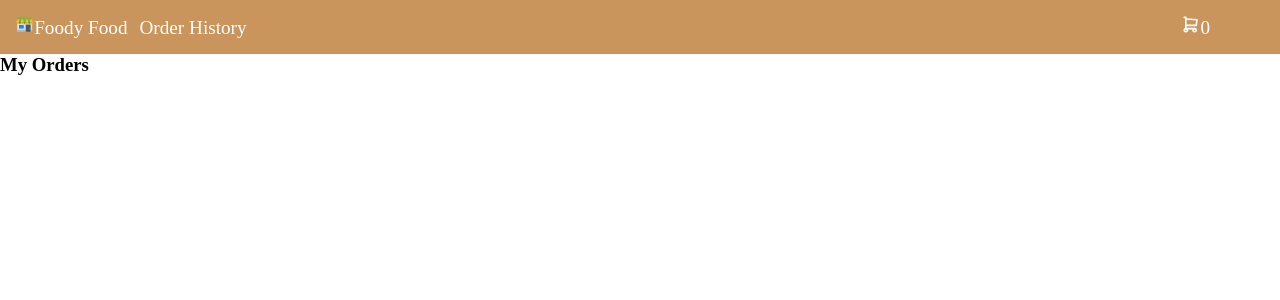
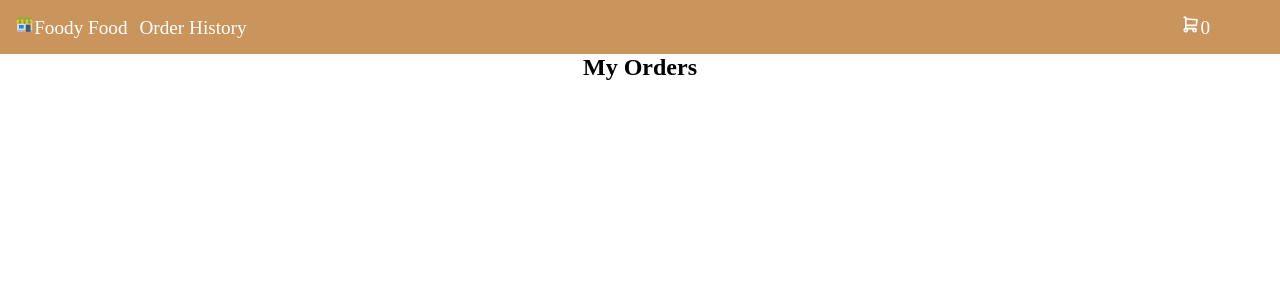
Before and after one commit to abhayrai8299/Cart_Item, a React (Create React App) app: page /orderpage in a window 1280 px wide. Shown: the top 300 px of the page. Built offline with nearby package versions, Linux system fonts and the light colour scheme.

Commit message:
Order_Sorting

```diff
--- a/src/App.css
+++ b/src/App.css
@@ -319,13 +319,11 @@
 .grand-total{
   font-size:1.8rem;
 }
-.order-details
+.order_heading
 {
-  position:relative;
-  top: 10px;
+ font-size: 1.5rem;
+ text-align: center;
 }
-
-
 
 @keyframes App-logo-spin {
   from {
--- a/src/components/ProductPrice.js
+++ b/src/components/ProductPrice.js
@@ -6,7 +6,7 @@ import "react-toastify/dist/ReactToastify.css";
 import { useDispatch, useSelector } from "react-redux";
 import { ADD_TO_ORDER } from "../redux/actions/action";
 
-const ProductPrice = ({ data, quantity ,prices,setPrice}) => {
+const ProductPrice = ({ data, quantity}) => {
   const [totalprice, setTotalprice] = useState(0);
   const [loading, setLoading] = useState(false);
   const [disable, setDisable] = useState(false);
@@ -37,11 +37,6 @@ const ProductPrice = ({ data, quantity ,prices,setPrice}) => {
   useEffect(() => {
     totalAmount();
   }, [quantity]);
-
-  setPrice(totalprice)
-
-
-  console.log(prices);
   return (
     <>
     <div>
--- a/src/components/orderPage.js
+++ b/src/components/orderPage.js
@@ -3,10 +3,16 @@ import { useSelector } from "react-redux";
 
 const OrderPage = () => {
   const data = useSelector((state) => state.cartreducer.orderHistory);
+  const sortType=useSelector((state)=>state.cartreducer.sort)
+  console.log(sortType);
+  const sortedData=data.sort((a,b)=>{
+    const reversed=(sortType==='desc')?-1:1;
+    return reversed*a.orderDate.localeCompare(b.orderDate);
+  });
   return (
     <div>
-      <h3>My Orders</h3>
-      {data.map((item) => {
+      <h3 className="order_heading">My Orders</h3>
+      {sortedData.map((item) => {
         let flag = false;
         return Object.keys(item).map((it) => {
           if (typeof item[it] === "object") {
--- a/src/redux/reducers/reducer.js
+++ b/src/redux/reducers/reducer.js
@@ -4,7 +4,7 @@ const initialState = {
     orderHistory:[
 
     ],
-
+   sort:'desc',
   };
 
   export const cartreducer = (state = initialState, action) => {
@@ -37,8 +37,9 @@ const initialState = {
       case "ADD_TO_ORDER":
          return {
           ...state,
-          orderHistory:[...state.orderHistory,{...action.payload,orderID:Math.floor(Math.random() * 899999999 + 10000000),orderDate:(new Date()).toISOString().slice(0, 19).replace(/-/g, "/").replace("T", " "),TotalAmount:action.price}]
-         }
+          orderHistory:[...state.orderHistory,{...action.payload,orderID:Math.floor(Math.random() * 899999999 + 10000000),orderDate:(new Date()).toISOString().slice(0, 19).replace(/-/g, "/").replace("T", " "),TotalAmount:action.price}],
+          ...state.sort,
+        }
       default:
         return state;
     }
```
